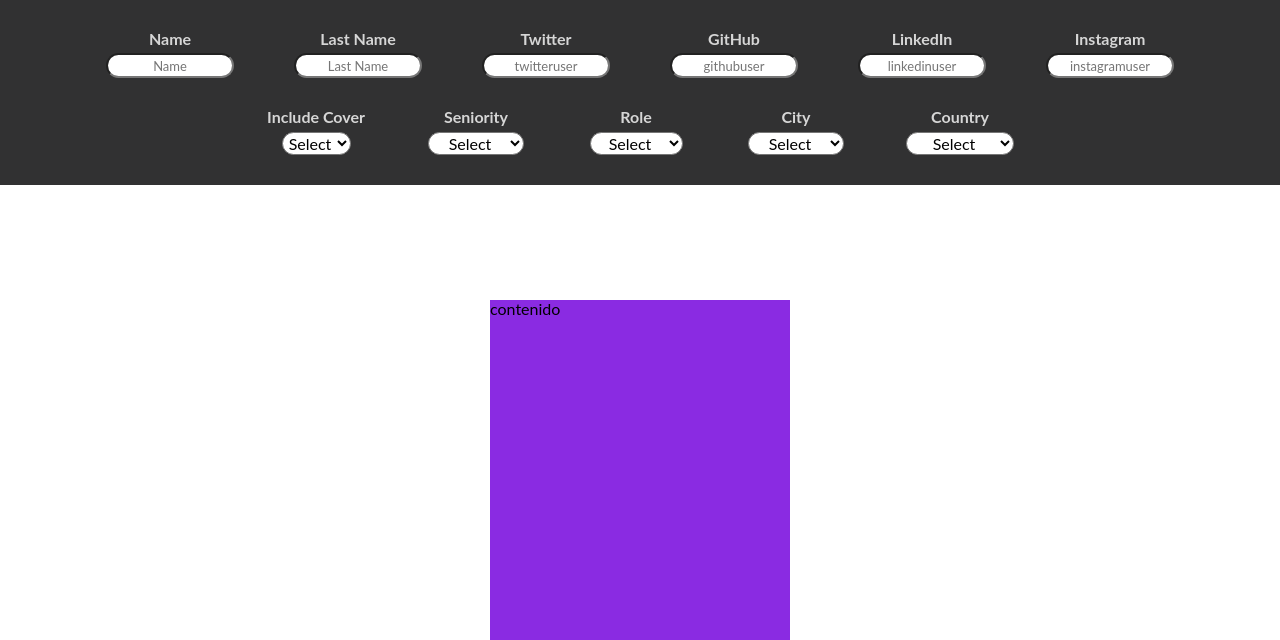
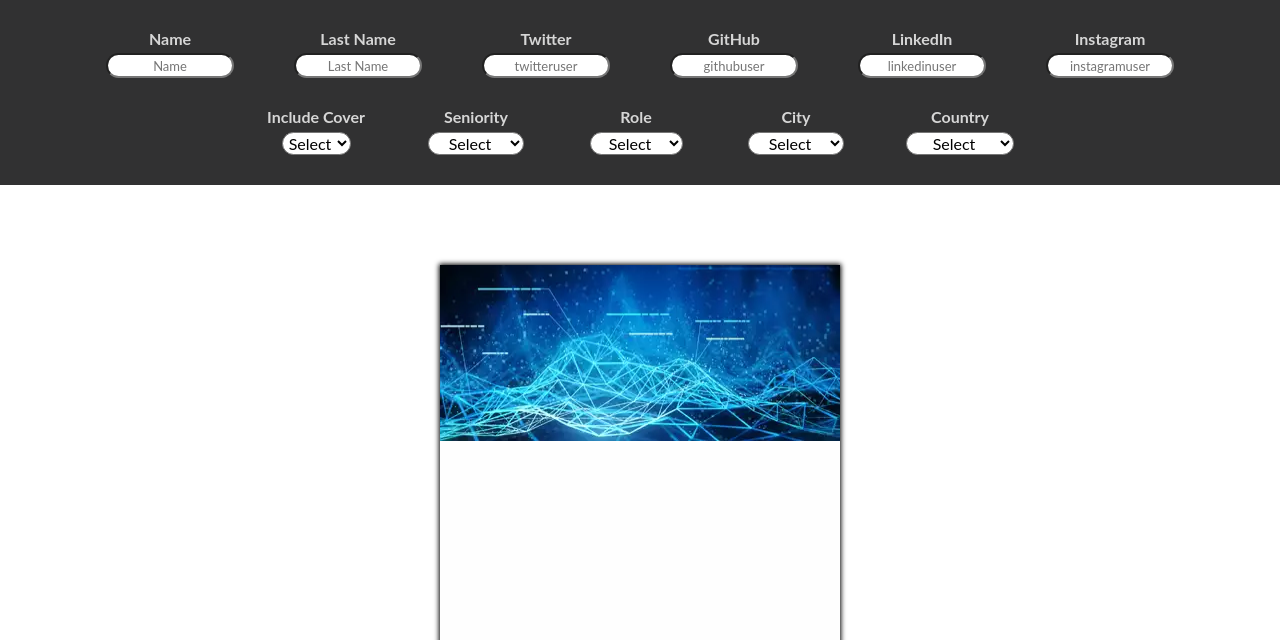
Before and after one commit to davidnavarretea/ConditionalProfileCard, a plain HTML site: page index.html in a window 1280 px wide. Shown: the top 640 px of the page. Drawn offline with Linux system fonts and the light colour scheme.

Commit message:
Card structure done

```diff
--- a/css/app.css
+++ b/css/app.css
@@ -3,7 +3,6 @@
     display: flex;
     flex-direction: column;
     background-color: #313132;
-    min-height: 25%;
 }
 .halfform {
     display: flex;
@@ -44,9 +43,6 @@
     background-color: #313132;
     color: white;
 }
-.select option:active {
-    color: black;
-}
 /* Card */
 .cardcontainer {
     display: flex;
@@ -55,7 +51,24 @@
     height: 63rem;
 }
 .card {
-    background-color: blueviolet;
-    height: 40rem;
-    width: 30rem;
+    box-shadow: 0px 0px 5px 1px black;
+    height: 47rem;
+    width: 40rem;
+    display: flex;
+    flex-direction: column;
 }
+.backgroundcard {
+    background-image: url(../img/bg.webp);
+    background-size: cover;
+    background-position: bottom;
+    height: 42%;
+}
+.restcard {
+    height: 58%;
+    background-color: #fefefe;
+    display: flex;
+    flex-direction: column;
+    justify-content: end;
+    align-items: center;
+    padding-bottom: 5rem;
+}
--- a/index.html
+++ b/index.html
@@ -98,7 +98,10 @@
         </form>
         <div class="cardcontainer">
             <div class="card">
-                contenido
+                <div id="backgroundcardid" class="backgroundcard"></div>
+                <div class="restcard">
+                    <h1 class="cardname">Name <span class="cardlastname">Last Name</span></h1>
+                </div>
             </div>
         </div>
     </div>
```
Also changed, not shown: img/bg.webp (added), 2 other files.
